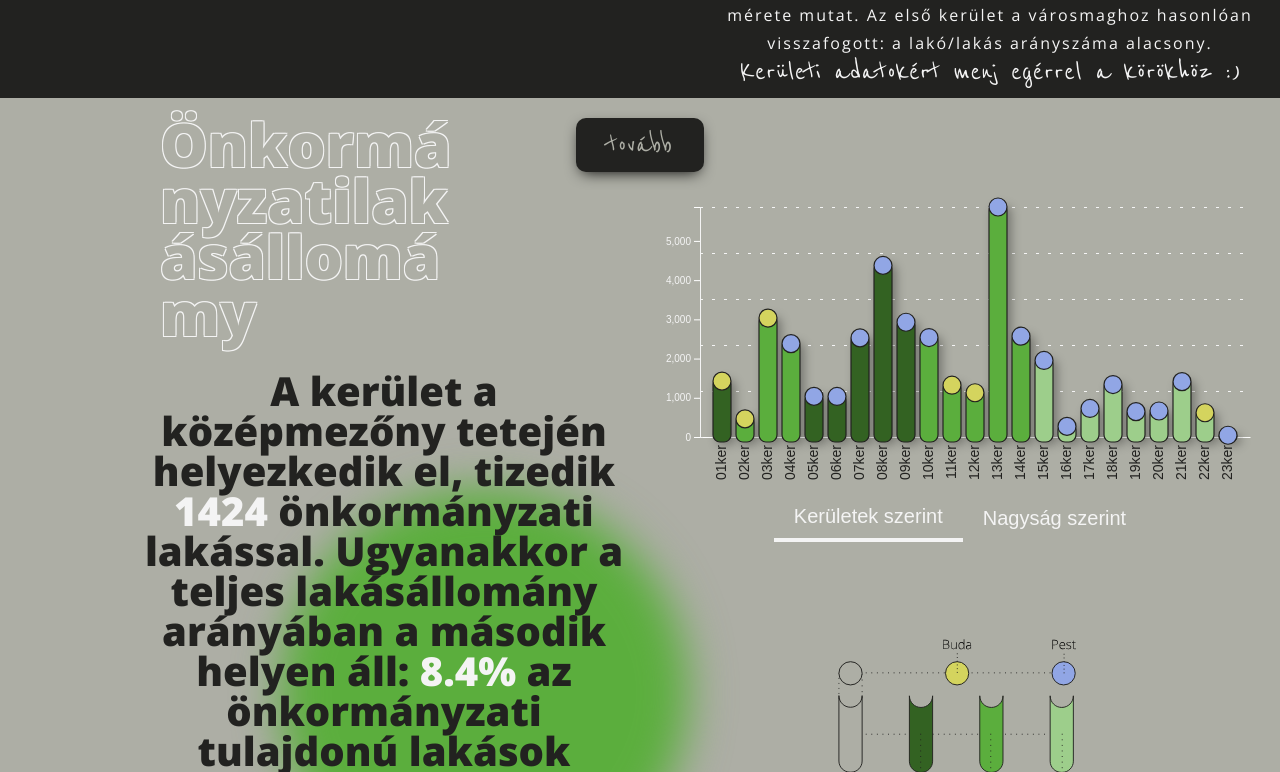
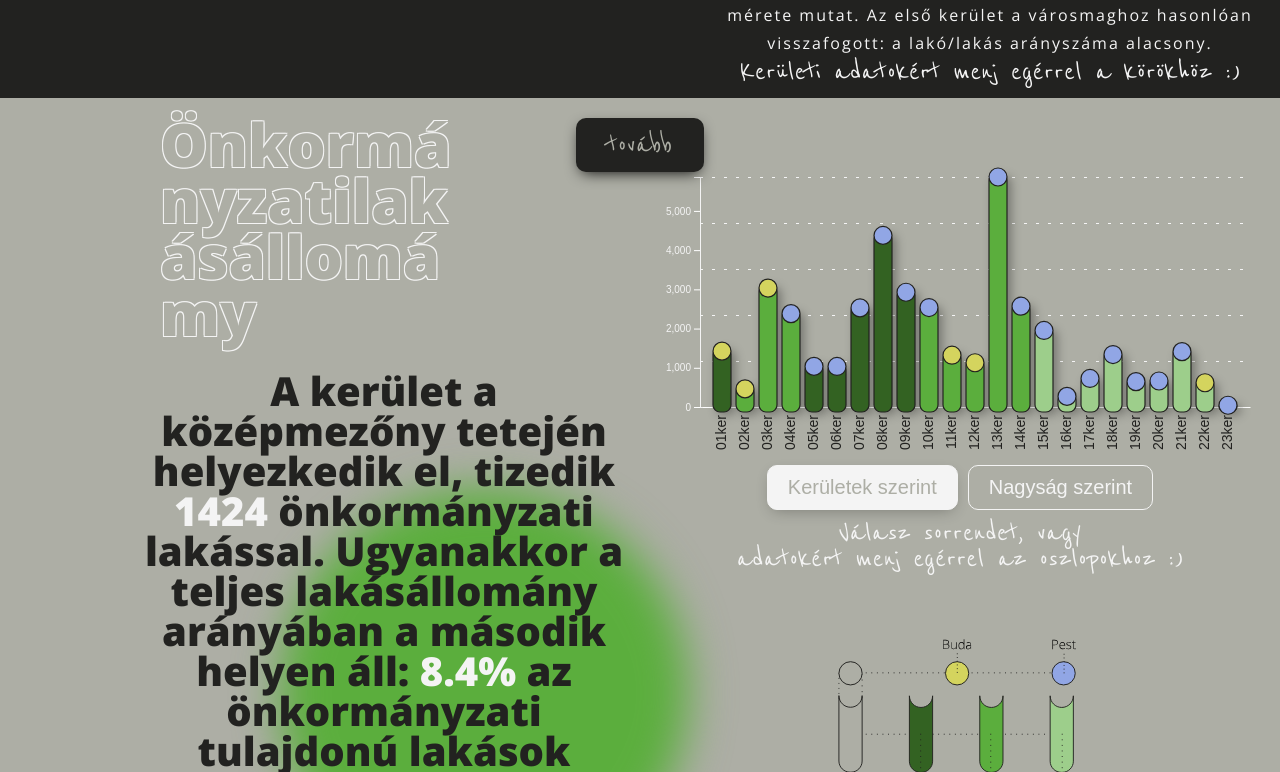
Before and after one commit to peterPalVanyo/zt02, a website built with webpack: page src/template.html in a window 1280 px wide. Shown: the part 1502-2274 px from the top of the page. Built offline with nearby package versions, Linux system fonts and the light colour scheme; what d3-v6-tip would draw is missing.

Commit message:
button and label design

```diff
--- a/src/index.js
+++ b/src/index.js
@@ -52,6 +52,13 @@ graph1.append('polyline').attrs({
     'stroke-width': 2,
     stroke: '#f4f4f4',
     fill: 'none'
+})
+graph1.append('polyline').attrs({
+    points: '23.5,395.5 23.5,468.5 36.5,451.5 13.5,451.5 20.5,468.5',
+    'stroke-width': 1,
+    stroke: '#f4f4f4',
+    fill: 'none',
+    'stroke-linecap': 'round'
 })
 graph1.append('g').attrs({
     transform: `translate(0, ${graph1height})`,
--- a/src/main.scss
+++ b/src/main.scss
@@ -40,21 +40,29 @@ body {
 }
 button {
   background-color: transparent;
-  border: none;
+  border: 1px solid $pen;
   color: $pen;
   display: inline-block;
   font-size: 2rem;
   padding: 1rem 2rem;
+  border-radius: 1rem;
+  &:first-child {
+    margin-right: 1rem;
+  }
   &:hover {
     color: darken($color: $pen, $amount: 15);
+    border-color: darken($color: $pen, $amount: 15);
   }
   &:focus {
     outline: none;
   }
   &.selected {
-    border-bottom: 0.4rem solid $pen;
+    background-color: $pen;
+    color: $canvas-light;
+    box-shadow: 0 0.5rem 1.5rem -0.5rem rgba(0, 0, 0, .3);
     &:hover {
-      border-bottom: 0.4rem solid darken($color: $pen, $amount: 15);
+      //border-bottom: 0.4rem solid darken($color: $pen, $amount: 15);
+      background-color: darken($color: $pen, $amount: 15);
     }
   }
 }
@@ -301,11 +309,15 @@ section {
       }
     }
     & .chartbtns {
-      grid-area: 1/2 / span 2/-1;
+      grid-area: 1/2/span 2/-1;
       & .btns {
         display: flex;
         justify-content: center;
         align-items: center;
+      }
+      & p.italic {
+        text-align: center;
+        margin-top: 1rem;
       }
     }
     & img.legend {
--- a/src/template.html
+++ b/src/template.html
@@ -76,6 +76,7 @@
                     <button class="btn-onlak selected" id="btn-onlak-dis">Kerületek szerint</button>
                     <button class="btn-onlak" id="btn-onlak-siz">Nagyság szerint</button>
                 </div>
+                <p class="italic">Válasz sorrendet, vagy<br>adatokért menj egérrel az oszlopokhoz :)</p>
             </div>
             <img class="legend" src="./assets/legend2.svg" alt="legend2">
             <a class="grid" href="#chart3"><svg viewBox="0 0 45 35">
```
